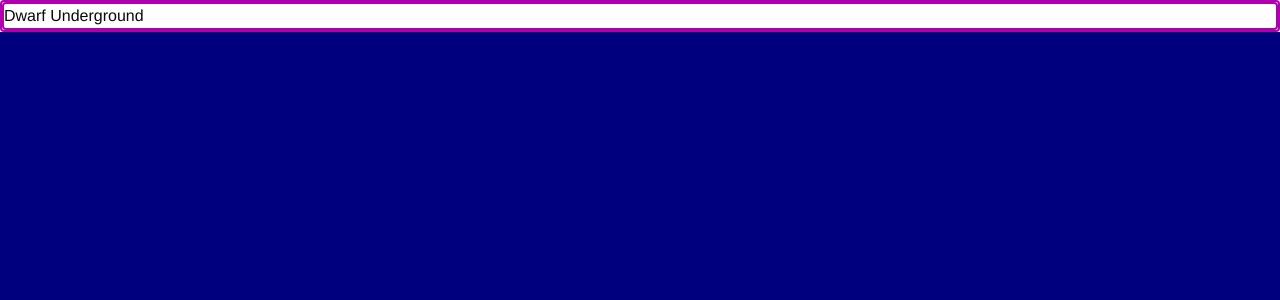
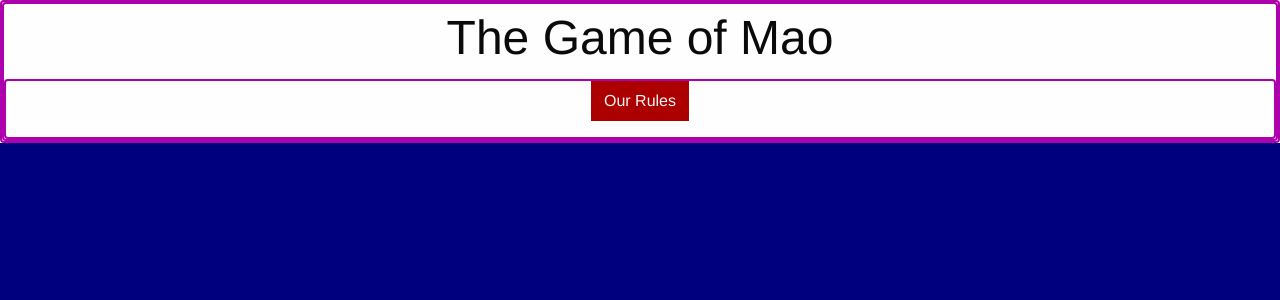
Before and after one commit to troywiegand/mao, a React (Create React App) app: page / in a window 1280 px wide. Shown: the top 300 px of the page. Built offline with nearby package versions, Linux system fonts and the light colour scheme.

Commit message:
Update `Our Rules` Button to display rules.

```diff
--- a/src/App.js
+++ b/src/App.js
@@ -1,12 +1,16 @@
 import React, { Component } from 'react';
 import './App.css';
+import OurRulesList from './OurRulesList'
 
 class App extends Component {
   render() {
     return (
       <div className="App">
-        Dwarf Underground
+    <center><h1>The Game of Mao</h1>
+    <OurRulesList />
+    </center>
       </div>
+
     );
   }
 }
--- /dev/null
+++ b/src/ListItemMaker.js
@@ -0,0 +1,20 @@
+import React, { Component } from 'react';
+
+class ListItemMaker extends Component{
+
+    render(){
+        return (
+        <div>
+        <li>
+            <h3>{this.props.title} </h3>
+            <p>{this.props.rule}</p>
+             </li>
+        </div>)}
+
+
+
+
+}
+
+
+export default ListItemMaker
--- /dev/null
+++ b/src/OurRulesList.js
@@ -0,0 +1,71 @@
+import React, { Component } from 'react';
+import ListItemMaker from './ListItemMaker';
+
+class OurRulesList extends Component{
+
+constructor(){
+super()
+
+this.state={RulesArray: []}
+
+}
+
+    render(){
+        return (
+        <div>
+        <button onClick={(ev)=>{
+            ev.preventDefault()
+            this.fillOldRuleArray()}} id="ourRules">Our Rules</button>
+        <ul id="rulesList">
+       { this.state.RulesArray.map((currentRule,i)=>{
+           return <ListItemMaker title={currentRule.title} rule={currentRule.rule} key={i} />
+       }) }
+        </ul>
+        </div>)}
+
+ newRule(title,rulesText){
+
+    const rule= {
+        title: title,
+        rule: rulesText,
+    }
+
+    return rule
+}
+fillOldRuleArray(){
+
+    const OurRules=[]
+        OurRules.push(this.newRule('Open/Closed Parenthesis','Whenever a nonnumber card is played, it becomes illegal to play any number cards until another one is played." whenever they play a `3`.'))
+        OurRules.push(this.newRule('Mario','Player must exclaim "MARIO!" whenever they play a `3`.'))
+        OurRules.push(this.newRule('Luigi','Player must exclaim "Luigi!" whenever they play a `4`.'))
+        OurRules.push(this.newRule('Bowser','Player must yell "Buah-Hah-hah!" whenever they play a `2` after a `4` or `3` was just played.'))
+        OurRules.push(this.newRule('wow','Player must say "wow" whenever the exact same card.'))
+        OurRules.push(this.newRule('Hello','Player must say "hello" whenever a card of the next highest rank is played.'))
+        OurRules.push(this.newRule('Tap of the Ace','Player must tap their head whenever they play an Ace.'))
+        OurRules.push(this.newRule('"Sorry, Bud"','If three players in a row can\'t play a card and must draw a card from the draw pile, the second player must tell the third player "Sorry Bud" and then the counter resets.'))
+        OurRules.push(this.newRule('knock, knock','If a player plays on top of a card of the same rank they must \'knock\'  the table.'))
+        OurRules.push(this.newRule('Thanking Satan','If a player plays the third `6` in a row they must proclaim "Thank You Satan". The number of `6` for the purposes of this rule resets after it triggers. '))
+        OurRules.push(this.newRule('Waluigi','Player must exclaim "WaLuigi!" whenever they play a `5`.'))
+        OurRules.push(this.newRule('i++','Player must say \'i++\' when a card of the next highest rank is played'))
+        OurRules.push(this.newRule('Reverse Reverse','If a player plays a `4` on top of a `4` the "original rule" happens twice and is effectively nullified.'))
+        OurRules.push(this.newRule('Meow','A player must \'meow\' whenever the second `6` is played.'))
+        OurRules.push(this.newRule('Woof','A player must \'woof\' whenever a `3` is played.'))
+        OurRules.push(this.newRule('Yee Haw',' Whenever a player plays a card that change the color (♠/♣ => ♥/♦ or ♥/♦ => ♠/♣) they must say "Yee Haw"'))
+        OurRules.push(this.newRule('Giddy Up','Whenever a player plays a `K` , `Q` , or `J` on another one of those three they must say "Giddy Up"'))
+        OurRules.push(this.newRule('Slap Jack',' Whenever a player plays a `J` they must slap the pile of played cards.'))
+        OurRules.push(this.newRule('Naughty, Naughty','At any time a player may play any `9` on top of a `6` if they say "Naughty Naughty"'))
+        OurRules.push(this.newRule('Raise \'Em','If a player plays a `5` then each player must raise their hand, the last player to raise their hand as determined by the `5` playing player must draw a card'))
+        OurRules.push(this.newRule('Thank you','Anytime a player recieves a penalty they must say "thank you"'))
+        OurRules.push(this.newRule('Sandwiches!','If a player creates a sandwhich on the stack they must slap the table.'))
+        OurRules.push(this.newRule('Scream','If a player plays a `9` or a `10` they must scream'))
+
+this.setState({RulesArray: OurRules})
+
+
+}
+
+
+}
+
+
+export default OurRulesList
```
